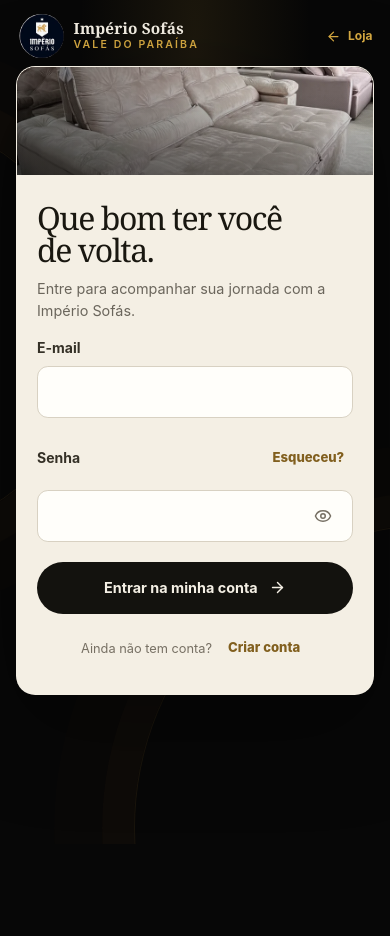
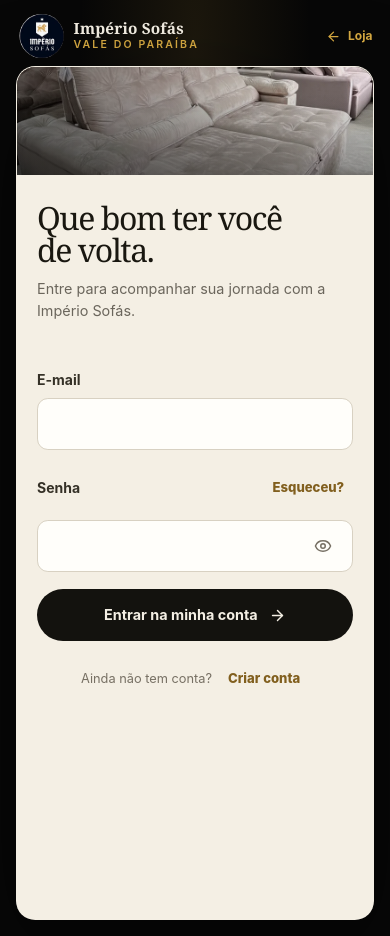
Before and after one commit to imperiosofas/Imperio_sofas, a Next.js app: page /conta in a window 390 px wide. Before the commit the page ends 844 px from the top, so only its background shows below. Built offline with nearby package versions, Linux system fonts and the light colour scheme; no server answers.

Commit message:
Stabilize mobile authentication transitions

```diff
--- a/src/features/auth/AuthExperience.tsx
+++ b/src/features/auth/AuthExperience.tsx
@@ -46,6 +46,31 @@ const formVariants: Variants = {
     opacity: 0,
     x: direction > 0 ? -7 : 7,
     transition: { duration: 0.12, ease: "easeIn" },
+  }),
+};
+
+const mobileFormVariants: Variants = {
+  enter: (direction: number) => ({
+    opacity: 0,
+    x: direction > 0 ? 8 : -8,
+    y: direction > 0 ? 18 : -18,
+  }),
+  center: {
+    opacity: 1,
+    x: 0,
+    y: 0,
+    transition: {
+      duration: 0.3,
+      ease: [0.22, 0.72, 0.22, 1],
+      staggerChildren: 0.035,
+      delayChildren: 0.025,
+    },
+  },
+  exit: (direction: number) => ({
+    opacity: 0,
+    x: direction > 0 ? -6 : 6,
+    y: direction > 0 ? -12 : 12,
+    transition: { duration: 0.16, ease: "easeIn" },
   }),
 };
 
@@ -98,6 +123,7 @@ export function AuthExperience({
     "forward" | "backward"
   >("forward");
   const [isCompactViewport, setIsCompactViewport] = useState(false);
+  const [isAccountSwap, setIsAccountSwap] = useState(false);
   const [mfaVerified, setMfaVerified] = useState(false);
   const isLogin = view === "login";
   const isRegister = view === "register";
@@ -116,6 +142,12 @@ export function AuthExperience({
     if (transitionPhase !== "idle") return;
     if (focusAfterTransitionRef.current) {
       focusAfterTransitionRef.current = false;
+      if (isCompactViewport && (view === "login" || view === "register")) {
+        formPanelRef.current
+          ?.querySelector<HTMLElement>(".auth-title")
+          ?.focus({ preventScroll: true });
+        return;
+      }
       if (view === "mfa") codeInputRef.current?.focus({ preventScroll: true });
       else if (view === "sent")
         sentStatusRef.current?.focus({ preventScroll: true });
@@ -137,7 +169,7 @@ export function AuthExperience({
     }
     if (view === "mfa" && !mfaVerified)
       codeInputRef.current?.focus({ preventScroll: true });
-  }, [mfaVerified, reduceMotion, transitionPhase, view]);
+  }, [isCompactViewport, mfaVerified, reduceMotion, transitionPhase, view]);
 
   function transitionTo(next: View, focusAfter = true) {
     if (next === view) return;
@@ -148,12 +180,17 @@ export function AuthExperience({
         ? "backward"
         : "forward",
     );
+    setIsAccountSwap(
+      (view === "login" || view === "register") &&
+        (next === "login" || next === "register"),
+    );
     pendingViewRef.current = next;
     focusAfterTransitionRef.current = focusAfter;
     if (reduceMotion) {
       pendingViewRef.current = null;
       setView(next);
       setTransitionPhase("idle");
+      setIsAccountSwap(false);
     } else {
       setTransitionPhase("cover");
     }
@@ -173,7 +210,10 @@ export function AuthExperience({
       setTransitionPhase("reveal");
       return;
     }
-    if (transitionPhase === "reveal") setTransitionPhase("idle");
+    if (transitionPhase === "reveal") {
+      setTransitionPhase("idle");
+      setIsAccountSwap(false);
+    }
   }
 
   async function submit(event: FormEvent<HTMLFormElement>) {
@@ -375,8 +415,9 @@ export function AuthExperience({
           className={`auth-card${isRegister ? " auth-card--register" : ""}${isMfa ? " auth-card--mfa" : ""}`}
         >
           <motion.section
-            layout
+            layout={!isCompactViewport || !isAccountSwap}
             ref={formPanelRef}
+            data-auth-view={view}
             className={`auth-form-panel${
               isRegister ? " auth-form-panel--register" : ""
             }`}
@@ -402,7 +443,9 @@ export function AuthExperience({
                           : "QUASE LÁ"}
                     </p>
                   )}
-                  <h1 className="auth-title">{title}</h1>
+                  <h1 className="auth-title" tabIndex={-1}>
+                    {title}
+                  </h1>
                   <p className="auth-subtitle">{intro}</p>
                 </motion.div>
               </AnimatePresence>
@@ -416,7 +459,7 @@ export function AuthExperience({
             )}
             <div className="auth-state-stage">
               <AnimatePresence
-                mode="wait"
+                mode={isCompactViewport && isAccountSwap ? "sync" : "wait"}
                 initial={false}
                 custom={transitionDirection === "forward" ? 1 : -1}
               >
@@ -538,7 +581,11 @@ export function AuthExperience({
                       isRegister ? " auth-form--register" : ""
                     }`}
                     onSubmit={submit}
-                    variants={formVariants}
+                    variants={
+                      isCompactViewport && isAccountSwap
+                        ? mobileFormVariants
+                        : formVariants
+                    }
                     custom={transitionDirection === "forward" ? 1 : -1}
                     initial="enter"
                     animate="center"
@@ -700,12 +747,6 @@ export function AuthExperience({
                             : "Entrar na minha conta"}
                       {!busy && <ArrowRight size={17} />}
                     </motion.button>
-                  </motion.form>
-                )}
-              </AnimatePresence>
-            </div>
-
-            {view !== "mfa" && view !== "sent" && (
                     <div className="auth-switch">
                       <span>
                         {isRegister
@@ -717,16 +758,21 @@ export function AuthExperience({
                       <button
                         type="button"
                         onClick={() =>
-                    changeView(isRegister || isRecover ? "login" : "register")
+                          changeView(
+                            isRegister || isRecover ? "login" : "register",
+                          )
                         }
                       >
                         {isRegister || isRecover ? "Entrar" : "Criar conta"}
                       </button>
                     </div>
+                  </motion.form>
                 )}
+              </AnimatePresence>
+            </div>
           </motion.section>
 
-          <aside
+          <motion.aside
             className="auth-visual"
             aria-label={
               isRegister
@@ -738,7 +784,13 @@ export function AuthExperience({
               className="auth-visual-photo"
               aria-hidden="true"
               initial={false}
-              animate={{ opacity: isRegister ? 0 : 1 }}
+              animate={{
+                opacity: isRegister ? 0 : 1,
+                x: isCompactViewport && !reduceMotion && isRegister ? -14 : 0,
+                y: isCompactViewport && !reduceMotion && isRegister ? -10 : 0,
+                scale:
+                  isCompactViewport && !reduceMotion && isRegister ? 1.04 : 1,
+              }}
               transition={{
                 duration: reduceMotion ? 0 : 0.55,
                 ease: "easeInOut",
@@ -757,7 +809,13 @@ export function AuthExperience({
               className="auth-visual-photo"
               aria-hidden="true"
               initial={false}
-              animate={{ opacity: isRegister ? 1 : 0 }}
+              animate={{
+                opacity: isRegister ? 1 : 0,
+                x: isCompactViewport && !reduceMotion && !isRegister ? 14 : 0,
+                y: isCompactViewport && !reduceMotion && !isRegister ? 10 : 0,
+                scale:
+                  isCompactViewport && !reduceMotion && !isRegister ? 1.04 : 1,
+              }}
               transition={{
                 duration: reduceMotion ? 0 : 0.55,
                 ease: "easeInOut",
@@ -801,7 +859,7 @@ export function AuthExperience({
                   : "A casa muda quando a gente encontra o lugar certo para ficar."}
               </p>
             </div>
-          </aside>
+          </motion.aside>
           <motion.div
             className={`auth-shutter auth-shutter--${transitionDirection}`}
             aria-hidden="true"
--- a/src/index.css
+++ b/src/index.css
@@ -745,6 +745,10 @@ img {
   font-size: 0.76rem;
 }
 
+.auth-form > .auth-switch {
+  margin-top: 0;
+}
+
 .auth-legal {
   color: #777064;
   font-size: 0.65rem;
@@ -1532,6 +1536,15 @@ img {
 }
 
 @media (max-width: 899px) {
+  body:has(.auth-page) {
+    min-width: 0;
+    overflow-x: hidden;
+  }
+
+  .auth-orb {
+    display: none;
+  }
+
   .auth-page {
     min-height: 100dvh;
     padding-top: max(0.75rem, env(safe-area-inset-top));
@@ -1552,9 +1565,34 @@ img {
     padding: 1.25rem 1.25rem 1.35rem;
   }
 
+  .auth-form-panel[data-auth-view="login"] .auth-form-head,
+  .auth-form-panel[data-auth-view="register"] .auth-form-head {
+    height: 10rem;
+    min-height: 10rem;
+    overflow: hidden;
+  }
+
+  .auth-title:focus {
+    outline: none;
+  }
+
+  .auth-form-panel[data-auth-view="login"] .auth-state-stage,
+  .auth-form-panel[data-auth-view="register"] .auth-state-stage {
+    position: relative;
+    height: 33rem;
+  }
+
+  .auth-form-panel[data-auth-view="login"] .auth-state-stage > .auth-form,
+  .auth-form-panel[data-auth-view="register"] .auth-state-stage > .auth-form {
+    position: absolute;
+    inset: 0 auto auto 0;
+    width: 100%;
+    align-content: start;
+  }
+
   .auth-form,
   .auth-form--register {
-    gap: 1rem;
+    gap: 0.85rem;
   }
 
   .auth-field {
```
Also changed, not shown: 2 other files (tests, documents, lock files or other folders). Lines whose indentation alone changed are shown as unchanged.
